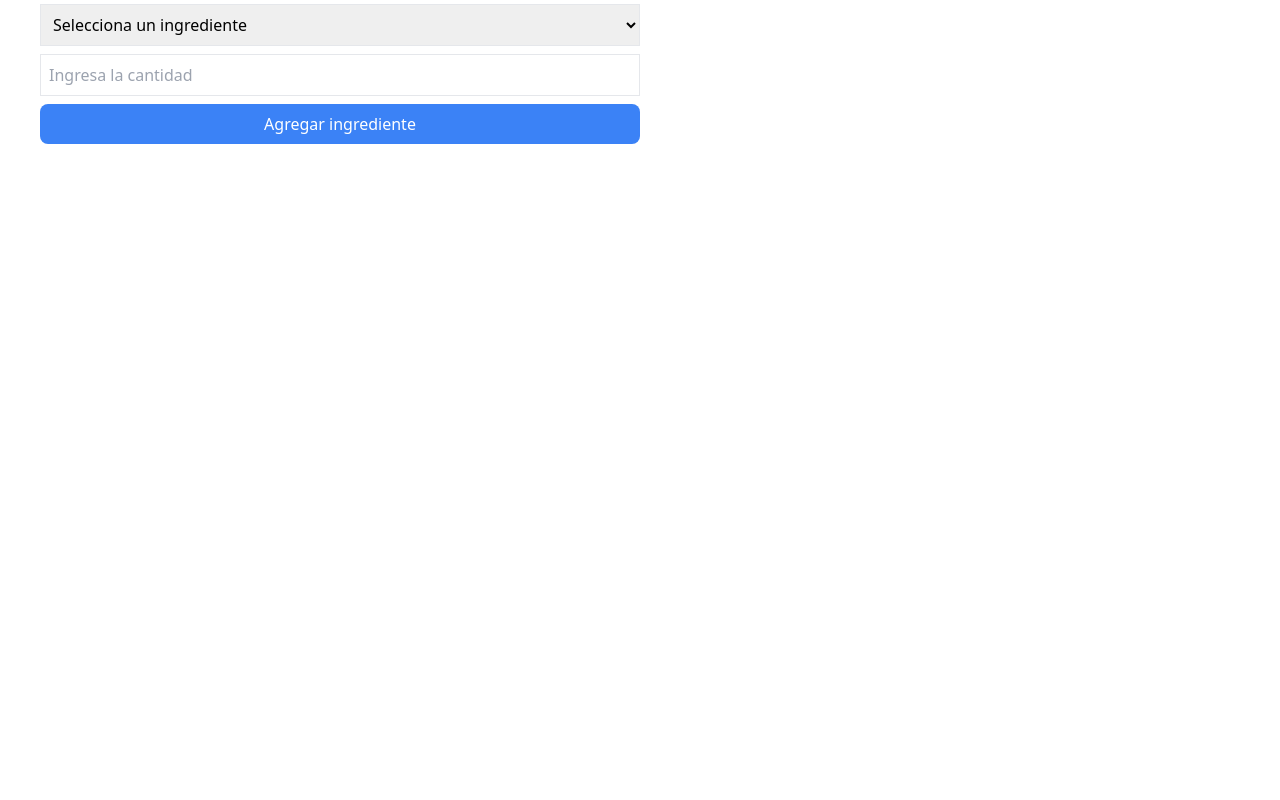
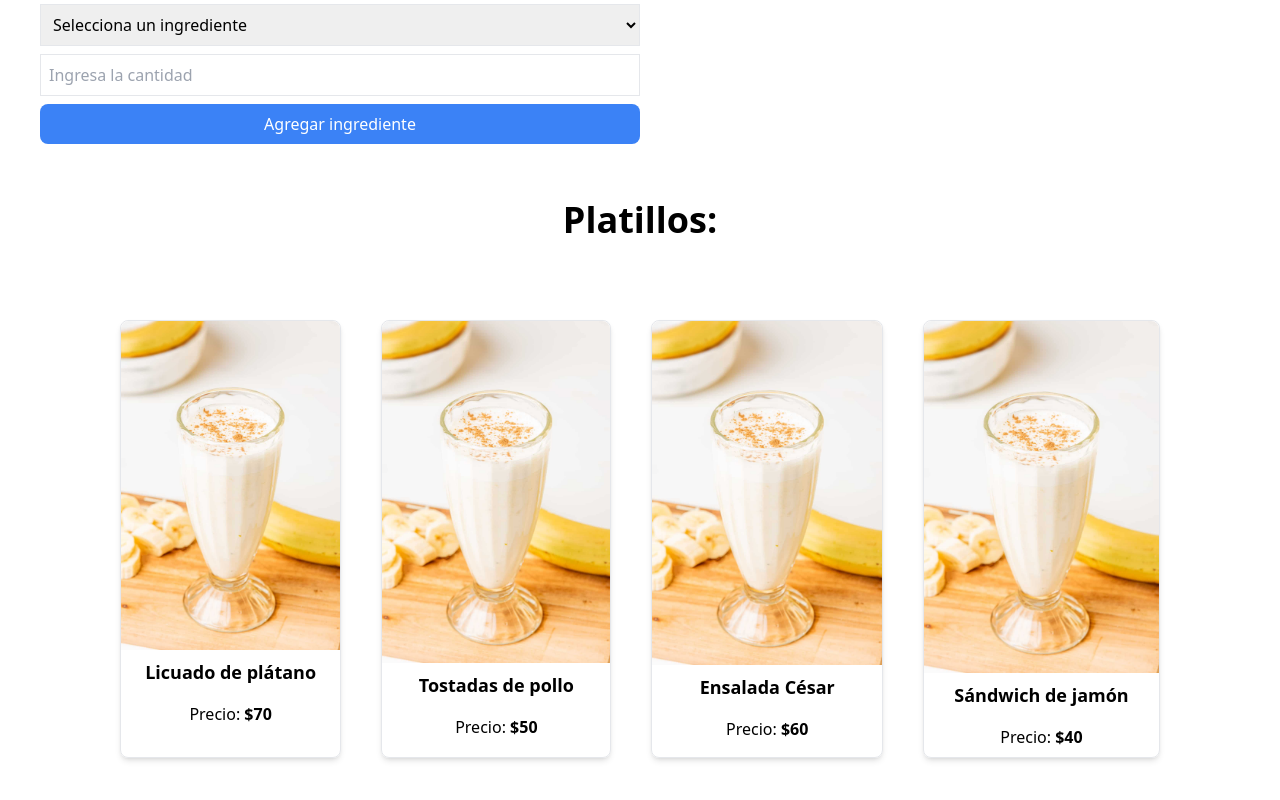
Before and after one commit to pacosotto/lacasadepaco, a React (Vite) app: page /menu in a window 1280 px wide. Shown: the part 360-1160 px from the top of the page. Before the commit the page ends 904 px from the top, so only its background shows below. Built offline with nearby package versions, Linux system fonts and the light colour scheme; data requests are answered from the project's data file.

Commit message:
🍽️ Added API call to fetch and display dishes in the menu component

```diff
--- a/src/pages/Menu.jsx
+++ b/src/pages/Menu.jsx
@@ -1,6 +1,24 @@
+import { useState } from "react";
 import Header from "../components/Header";
+import { useEffect } from "react";
 
 const Menu = () => {
+  const [platillos, setPlatillos] = useState(null);
+
+  const obtenerPlatillos = async () => {
+    try {
+      const respuesta = await fetch("http://localhost:4000/platillos");
+      const resultado = await respuesta.json();
+      setPlatillos(resultado);
+    } catch (error) {
+      console.log("Error en obtenerPlatillos: ", error);
+    }
+  };
+
+  useEffect(() => {
+    obtenerPlatillos();
+  }, []);
+
   return (
     <>
       <Header />
@@ -41,6 +59,33 @@ const Menu = () => {
           </div>
           <div></div>
         </form>
+
+        <section className="min-h-screen flex flex-col items-center gap-10 m-4">
+          <h1 className="text-4xl font-semibold">Platillos: </h1>
+          <div className="grid grid-flow-col gap-10 m-10 w-5/6">
+            {platillos?.map((platillo) => {
+              return (
+                <article
+                  key={platillo.id}
+                  className="border flex flex-col rounded-lg items-center shadow-md hover:scale-110 transition ease-in-out"
+                >
+                  <img
+                    src={platillo.urlImagen}
+                    alt=""
+                    className="rounded-t-lg"
+                  />
+                  <h3 className="text-lg font-semibold p-2 text-center">
+                    {platillo.nombre}
+                  </h3>
+                  <p className="p-2">
+                    Precio:{" "}
+                    <span className="font-semibold">${platillo.precio}</span>
+                  </p>
+                </article>
+              );
+            })}
+          </div>
+        </section>
       </main>
     </>
   );
```
